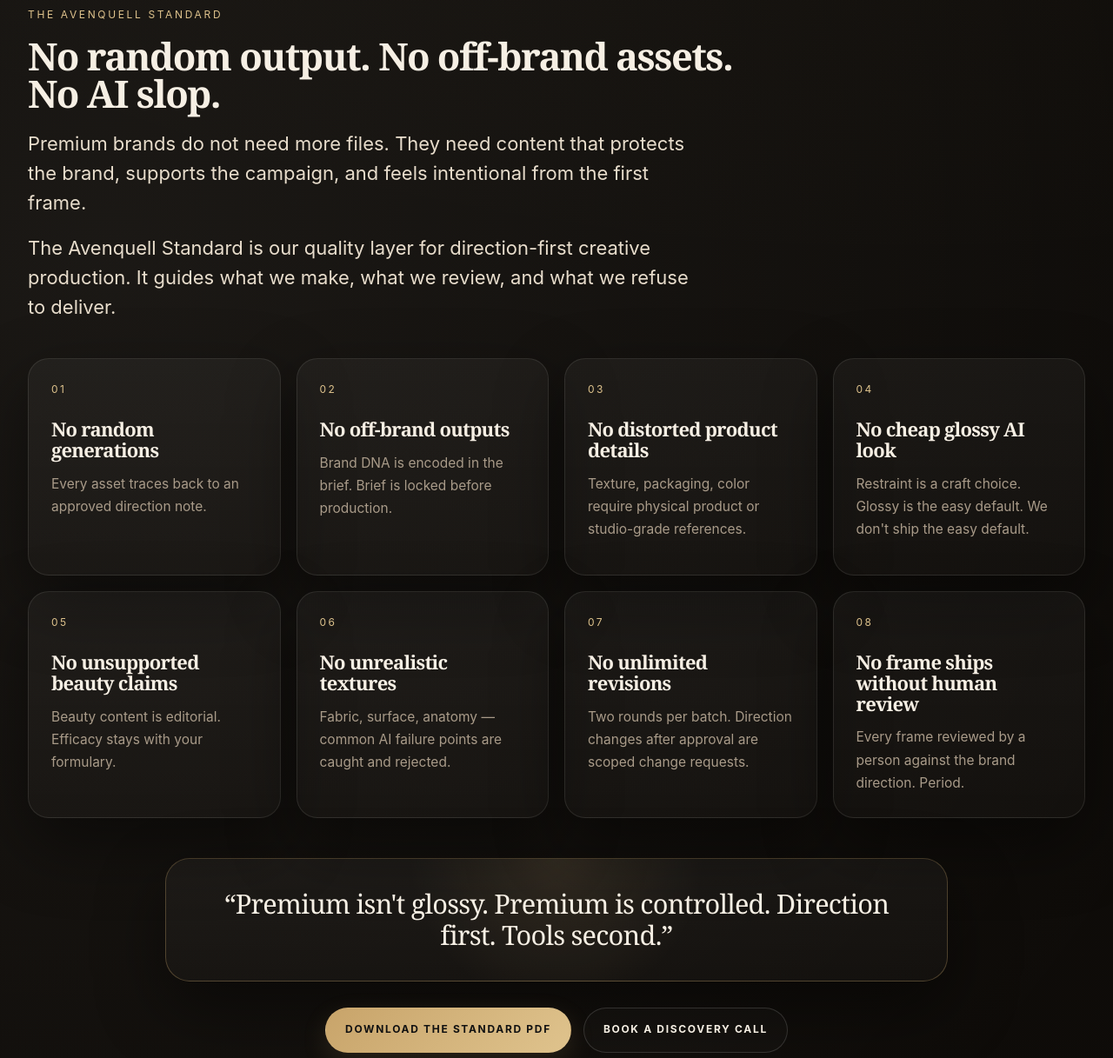
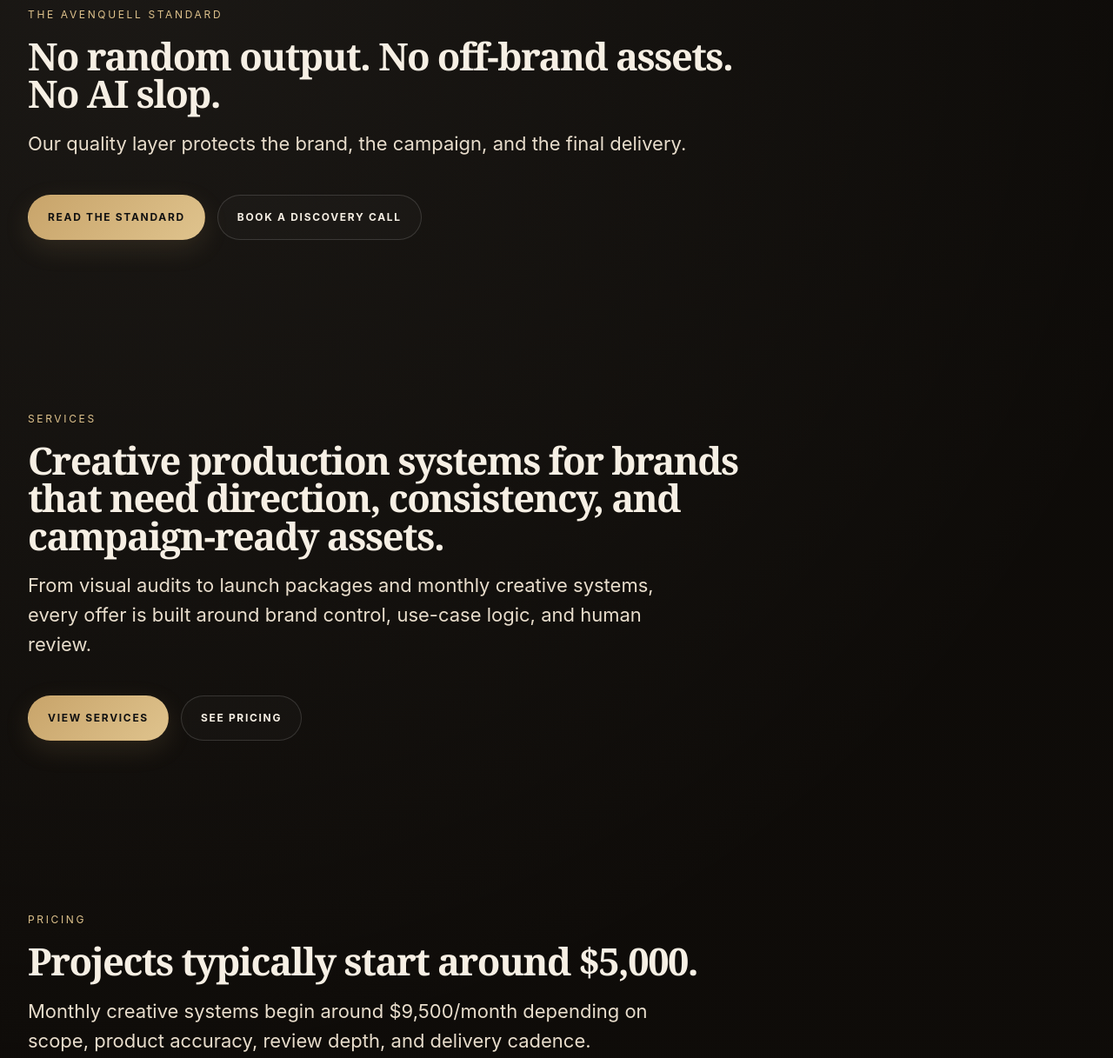
Before and after one commit to estenina/avenquell, a plain HTML site: page index.html in a window 1280 px wide. Shown: the part 3446-4663 px from the top of the page at 87% size. Drawn offline with Linux system fonts and the light colour scheme.

Commit message:
Revise navigation links and standard section content
Updated navigation links and modified the standard section to enhance clarity and user experience.

```diff
--- a/index.html
+++ b/index.html
@@ -79,7 +79,7 @@
 
       <nav class="nav-links-desktop">
         <a href="/method/">Method</a>
-         <a href="#standard">Standard</a>
+         <a href="/standard/">Standard</a>
        <a href="/services/">Services</a>
         <a href="#work">Work</a>
         <a href="/pricing/">Pricing</a>
@@ -94,7 +94,7 @@
         <div class="nav-menu" id="navMenu">
           <nav class="nav-links-mobile">
             <a href="/method/">Method</a>
-            <a href="#standard">Standard</a>
+            <a href="/standard/">Standard</a>
            <a href="/services/">Services</a>
             <a href="#work">Work</a>
            <a href="/pricing/">Pricing</a>
@@ -227,86 +227,22 @@
   </div>
 </section>
 
-   <section id="standard" class="section standard-section">
+  <section id="standard-preview" class="section standard-preview-section">
   <div class="container">
     <div class="section-header">
       <span class="eyebrow">The Avenquell Standard</span>
       <h2>No random output. No off-brand assets. No AI slop.</h2>
       <p class="lead">
-        Premium brands do not need more files. They need content that protects the brand,
-        supports the campaign, and feels intentional from the first frame.
-      </p>
-      <p class="lead standard-intro">
-        The Avenquell Standard is our quality layer for direction-first creative production.
-        It guides what we make, what we review, and what we refuse to deliver.
+        Our quality layer protects the brand, the campaign, and the final delivery.
       </p>
     </div>
 
-    <div class="standard-rules-grid">
-      <article class="standard-rule-card">
-        <span class="standard-number">01</span>
-        <h3>No random generations</h3>
-        <p>Every asset traces back to an approved direction note.</p>
-      </article>
-
-      <article class="standard-rule-card">
-        <span class="standard-number">02</span>
-        <h3>No off-brand outputs</h3>
-        <p>Brand DNA is encoded in the brief. Brief is locked before production.</p>
-      </article>
-
-      <article class="standard-rule-card">
-        <span class="standard-number">03</span>
-        <h3>No distorted product details</h3>
-        <p>Texture, packaging, color require physical product or studio-grade references.</p>
-      </article>
-
-      <article class="standard-rule-card">
-        <span class="standard-number">04</span>
-        <h3>No cheap glossy AI look</h3>
-        <p>Restraint is a craft choice. Glossy is the easy default. We don't ship the easy default.</p>
-      </article>
-
-      <article class="standard-rule-card">
-        <span class="standard-number">05</span>
-        <h3>No unsupported beauty claims</h3>
-        <p>Beauty content is editorial. Efficacy stays with your formulary.</p>
-      </article>
-
-      <article class="standard-rule-card">
-        <span class="standard-number">06</span>
-        <h3>No unrealistic textures</h3>
-        <p>Fabric, surface, anatomy — common AI failure points are caught and rejected.</p>
-      </article>
-
-      <article class="standard-rule-card">
-        <span class="standard-number">07</span>
-        <h3>No unlimited revisions</h3>
-        <p>Two rounds per batch. Direction changes after approval are scoped change requests.</p>
-      </article>
-
-      <article class="standard-rule-card">
-        <span class="standard-number">08</span>
-        <h3>No frame ships without human review</h3>
-        <p>Every frame reviewed by a person against the brand direction. Period.</p>
-      </article>
-    </div>
-
-    <div class="standard-quote-box">
-      <p>“Premium isn't glossy. Premium is controlled. Direction first. Tools second.”</p>
-    </div>
-
-    <div class="section-actions standard-actions">
-      <a class="btn btn-primary" href="assets/avenquell-standard.pdf" target="_blank" rel="noopener noreferrer">
-        Download the Standard PDF
-      </a>
-      <a class="btn btn-secondary" href="/contact/">
-        Book a Discovery Call
-      </a>
+    <div class="section-actions">
+      <a class="btn btn-primary" href="/standard/">Read the Standard</a>
+      <a class="btn btn-secondary" href="/contact/">Book a Discovery Call</a>
     </div>
   </div>
 </section>
-
    <section id="services-preview" class="section services-preview-section">
   <div class="container">
     <div class="section-header">
```
